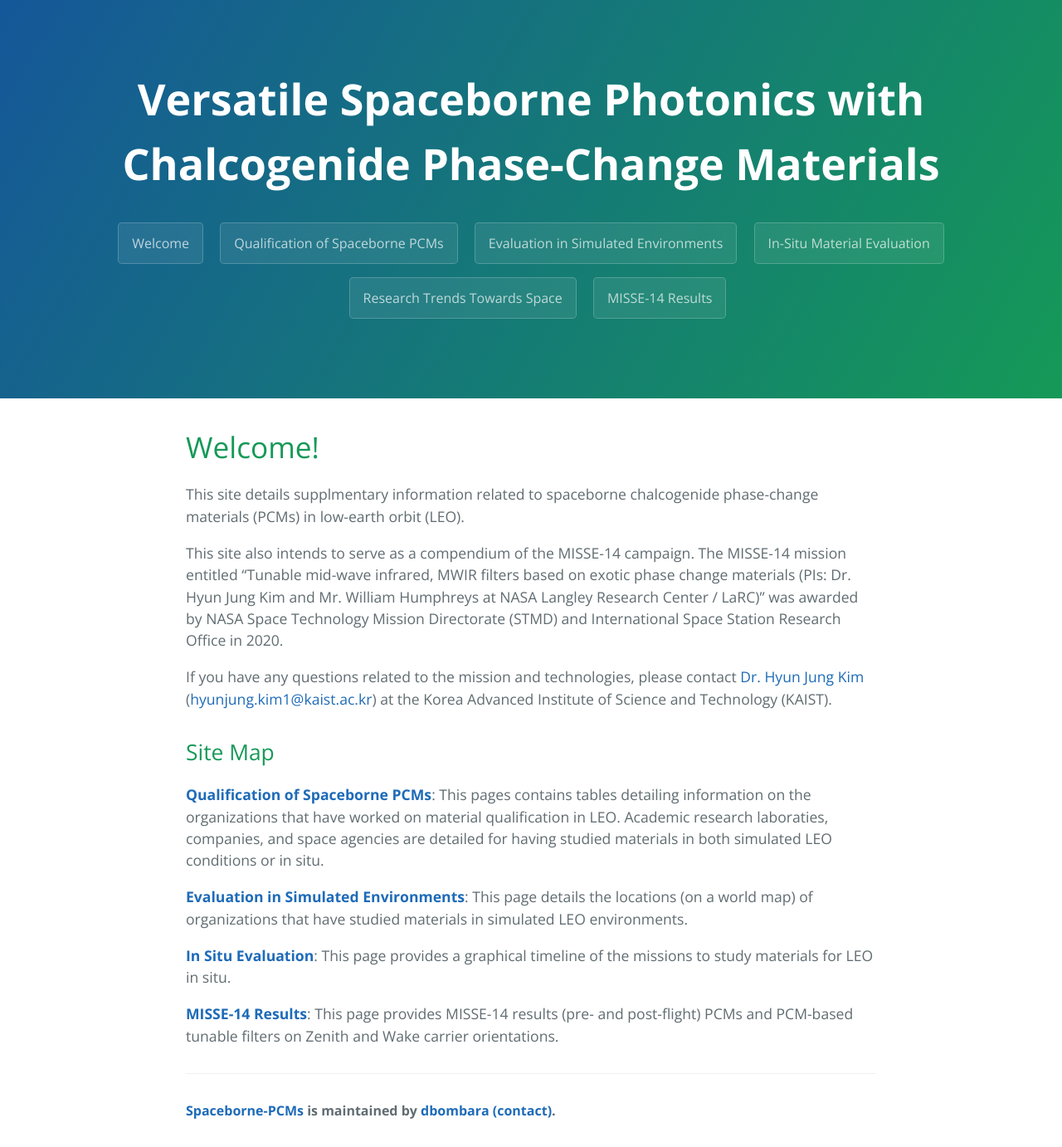
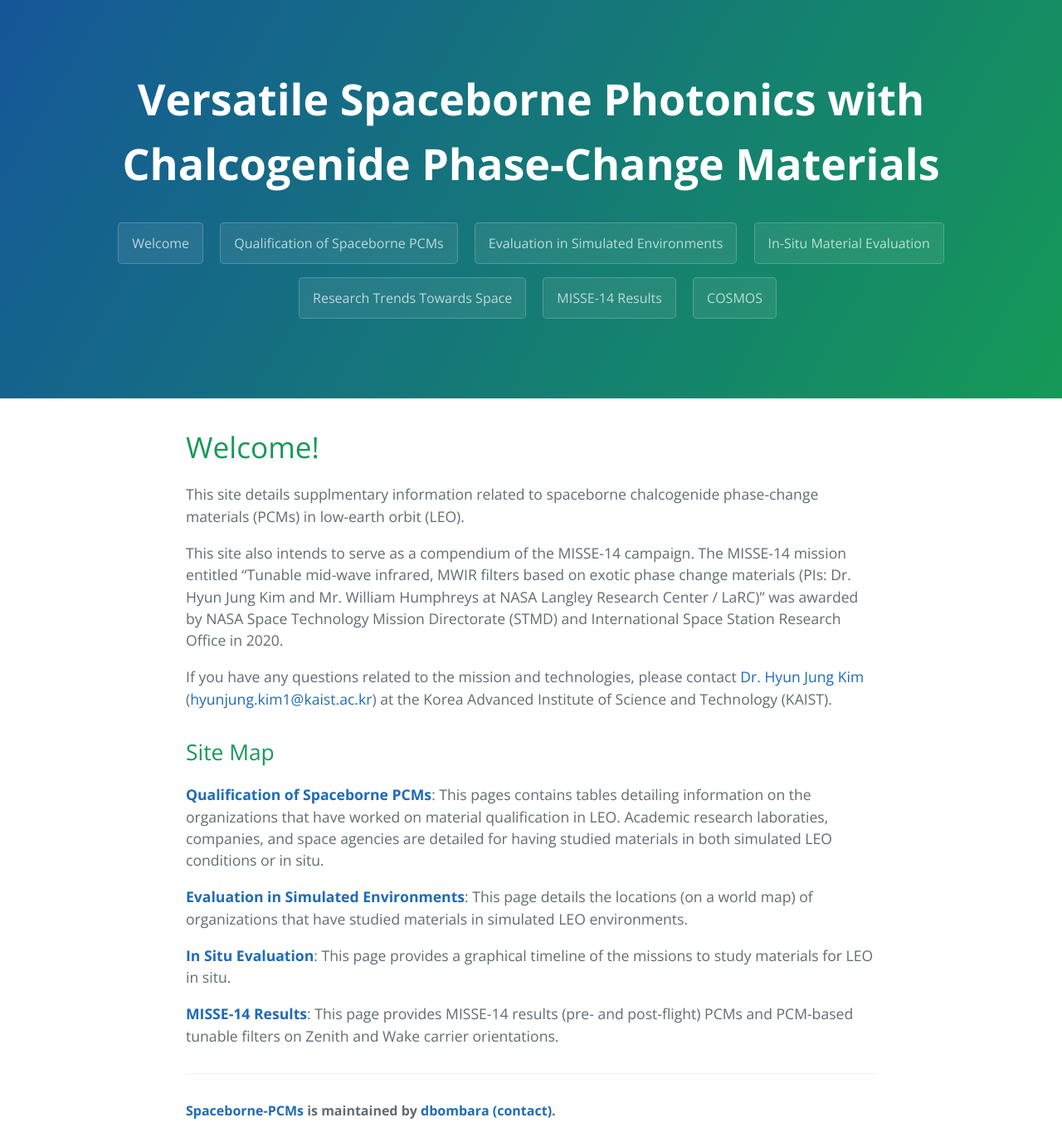
Before and after one commit to Spaceborne-PCMs/Spaceborne-PCMs.github.io, a Jekyll site: the page built from index.md, in a window 1280 px wide. Shown: the whole page at 83% size. Built offline with Jekyll 4.4.1, drawn with Linux system fonts in a browser that asks for light colours.

Commit message:
Update template.html

```diff
--- a/_layouts/template.html
+++ b/_layouts/template.html
@@ -23,6 +23,7 @@
       <a href="https://spaceborne-pcms.github.io/insitu" class="btn">In-Situ Material Evaluation</a>
       <a href="https://spaceborne-pcms.github.io/researchtrends" class="btn">Research Trends Towards Space</a>
       <a href="https://spaceborne-pcms.github.io/misseresults" class="btn">MISSE-14 Results</a>
+      <a href="https://spaceborne-pcms.github.io/cosmos" class="btn">COSMOS</a>
       <!-- <a href="https://github.com/Spaceborne-PCMs/Spaceborne-PCMs.github.io" class="btn">View on GitHub</a> -->
       <!-- <a href="https://github.com/Spaceborne-PCMs/Spaceborne-PCMs.github.io/zipball/master" class="btn">Download .zip</a> -->
       <!-- <a href="https://github.com/Spaceborne-PCMs/Spaceborne-PCMs.github.io/tarball/master" class="btn">Download .tar.gz</a> -->
```
